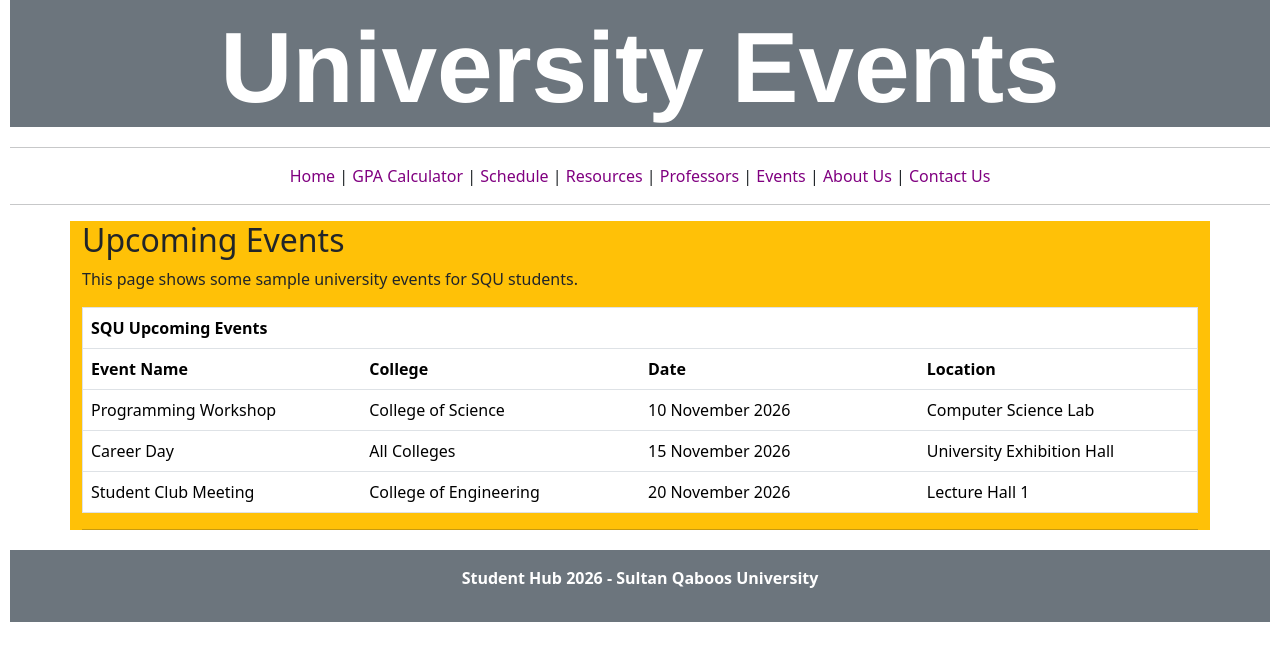
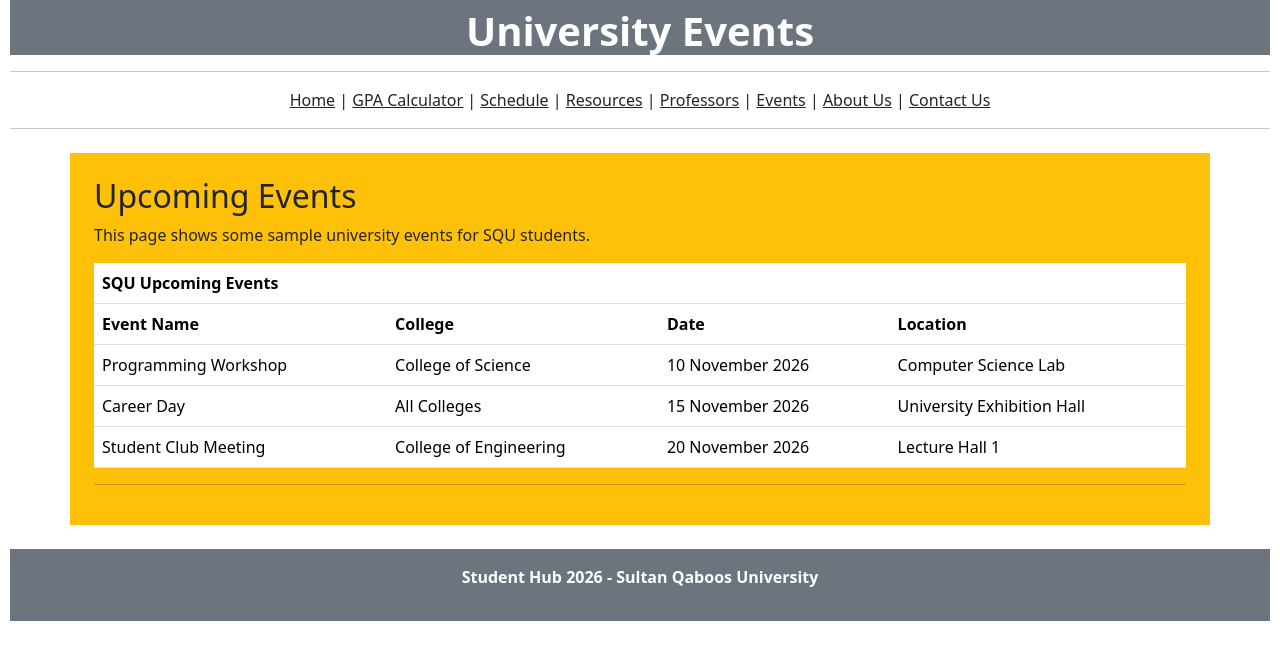
Before and after one commit to s145824-bit/StudentHub, a plain HTML site: page events.html in a window 1280 px wide. Shown: the part 103-764 px from the top of the page. Drawn offline with nearby package versions, Linux system fonts and the light colour scheme.

Commit message:
Refactor events.html for improved layout and styling
Updated HTML structure and styling for events page.

```diff
--- a/events.html
+++ b/events.html
@@ -20,23 +20,23 @@
 
         <img src="images/logo.png" width="120" alt="Student Hub Logo">
 
-        <h1 class="text-white"
-            style="font-size: 100px; text-align: center; font-family: 'Franklin Gothic Medium', 'Arial Narrow', Arial, sans-serif; font-weight: bolder;">
+        <h1 class="text-white text-center fw-bold fs-1">
             University Events
         </h1>
 
     </div>
 
-    <div class="some">
+    <div class="text-center">
         <hr>
-        <a class="link visited" href="index.html">Home</a> |
-        <a class="link visited" href="gpa.html">GPA Calculator</a> |
-        <a class="link visited" href="schedule.html">Schedule</a> |
-        <a class="link visited" href="resources.html">Resources</a> |
-        <a class="link visited" href="professors.html">Professors</a> |
-        <a class="link visited" href="events.html">Events</a> |
-        <a class="link visited" href="about.html">About Us</a> |
-        <a class="link visited" href="contact.html">Contact Us</a>
+
+        <a class="navbar-text" href="index.html">Home</a> |
+        <a class="navbar-text" href="gpa.html">GPA Calculator</a> |
+        <a class="navbar-text" href="schedule.html">Schedule</a> |
+        <a class="navbar-text" href="resources.html">Resources</a> |
+        <a class="navbar-text" href="professors.html">Professors</a> |
+        <a class="navbar-text" href="events.html">Events</a> |
+        <a class="navbar-text" href="about.html">About Us</a> |
+        <a class="navbar-text" href="contact.html">Contact Us</a>
 
         <hr>
     </div>
@@ -48,7 +48,7 @@
 
 
 
-        <div class="container bg-warning">
+        <div class="container bg-warning mx-auto m-4 p-4">
             <h2>Upcoming Events</h2>
 
             <p>
@@ -61,7 +61,7 @@
 
 
 
-            <table class="table" border="1" cellpadding="10" cellspacing="0" style="background-color: white; table-layout: fixed; width: 100%;">
+            <table class="table">
 
                 <tr>
                     <th colspan="4">SQU Upcoming Events</th>
@@ -104,7 +104,7 @@
 
 </body>
 
-<footer class="container-fluid bg-secondary text-white text-center py-3" style="font-weight: bolder;">
+<footer class="container-fluid bg-secondary text-white text-center py-3 fw-bold">
     <p>Student Hub 2026 - Sultan Qaboos University</p>
 </footer>
 
```
